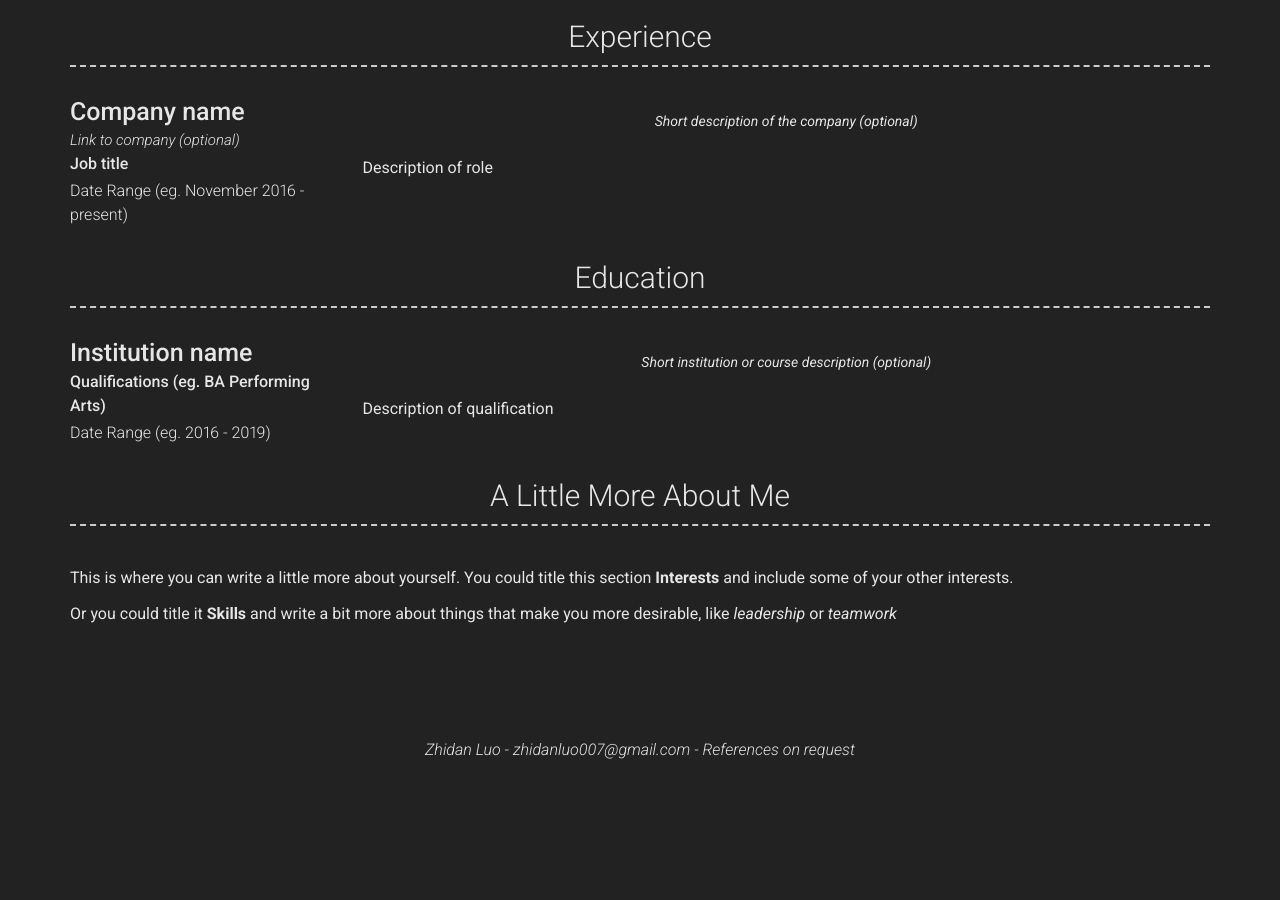
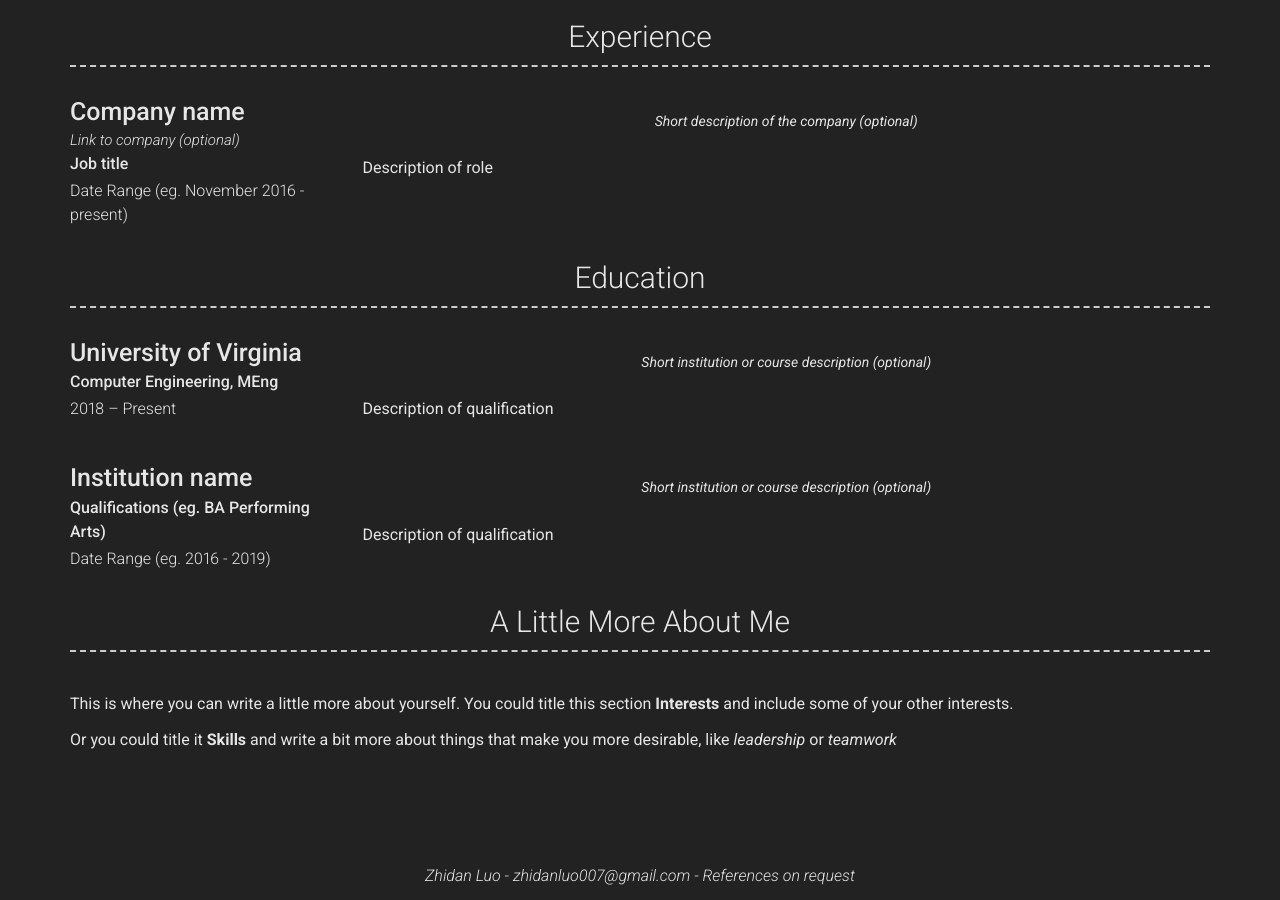
Before and after one commit to zhidanluo/zhidanluo.github.io, a Jekyll site: the page built from index.md, in a window 1280 px wide and 900 px high, scrolled down 857 px. Built offline with Jekyll 4.4.1, drawn with Linux system fonts in a browser that asks for light colours; nearby versions of some CDN libraries; before the commit the page ends 1631 px from its top, so only the background shows below that.

Commit message:
Update education.yml

```diff
--- a/_data/education.yml
+++ b/_data/education.yml
@@ -1,4 +1,13 @@
 # Education Template
+- layout: left
+  name: University of Virginia
+  dates: 2018 – Present
+  qualification: Computer Engineering, MEng
+  quote: >
+    Short institution or course description (optional)
+  description: | # this will include new lines to allow paragraphs
+    Description of qualification
+
 - layout: left
   name: Institution name
   dates: Date Range (eg. 2016 - 2019)
```
